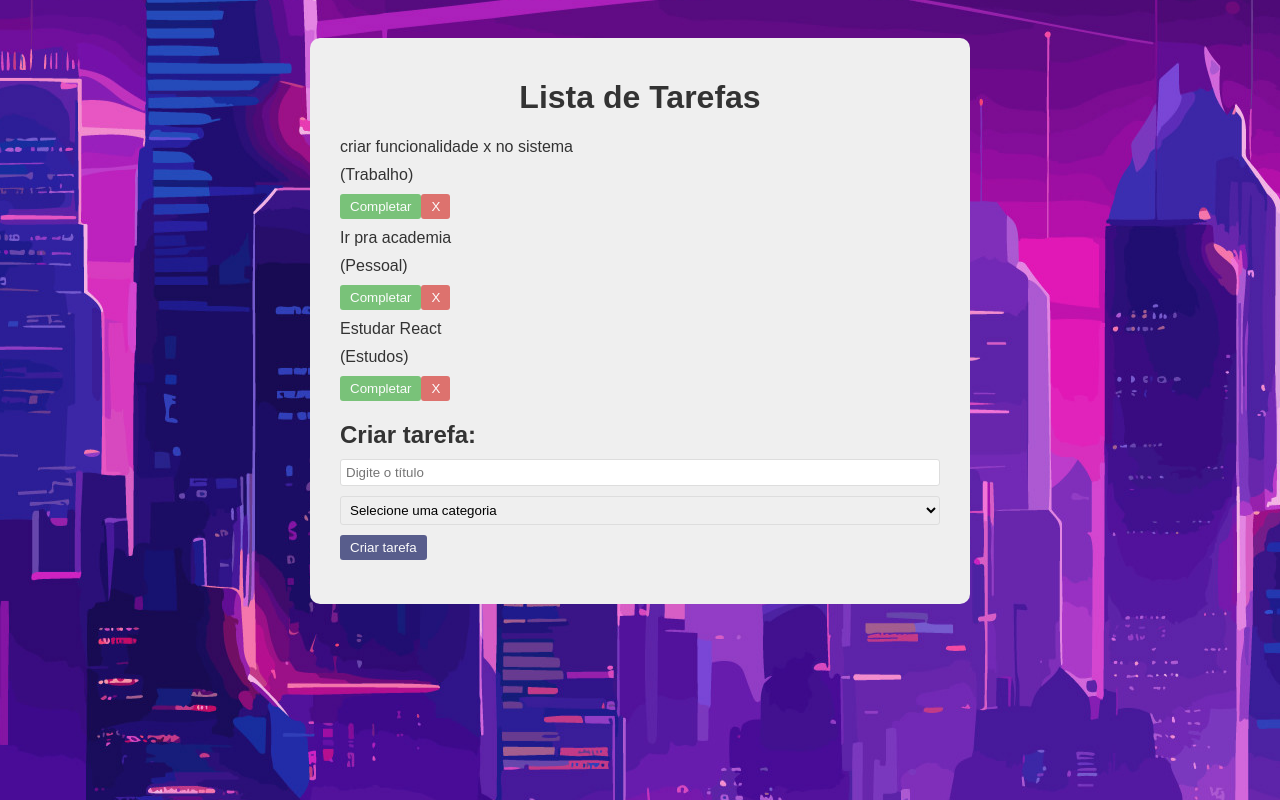
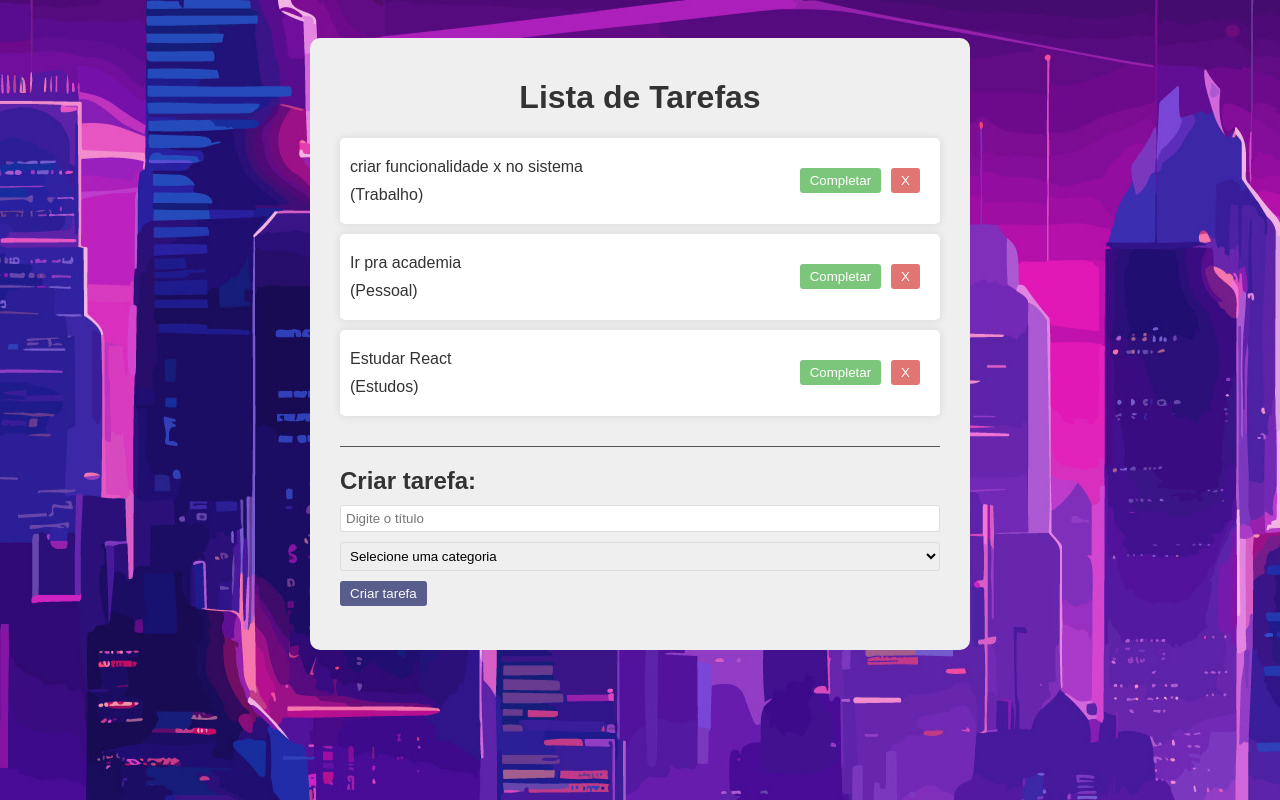
Before and after one commit to GitDavidJr/To-Do-List, a React (Vite) app: page / in a window 1280 px wide. Built offline with nearby package versions, Linux system fonts and the light colour scheme.

Commit message:
style(todo-list): estilização da lista de tasks

```diff
--- a/src/App.css
+++ b/src/App.css
@@ -37,6 +37,7 @@
   background-color: #333974;
   color: #fff;
   padding: 5px 10px;
+  margin-right: 10px;
   border: none;
   border-radius: 3px;
   cursor: pointer;
@@ -46,6 +47,23 @@
 
 button:hover{
   opacity: 1;
+}
+
+.todo-list {
+  margin-bottom: 20px;
+  padding-bottom: 20px;
+  border-bottom: 1px solid #555;
+}
+
+.todo{
+  background-color: #fff;
+  box-shadow: 0 0 10px rgba(0, 0, 0, 0.1);
+  padding: 10px;
+  margin-bottom: 10px;
+  border-radius: 5px;
+  display: flex;
+  justify-content: space-between;
+  align-items: center;
 }
 
 .complete{
--- a/src/App.jsx
+++ b/src/App.jsx
@@ -42,7 +42,7 @@
   return (
     <div className="app">
       <h1>Lista de Tarefas</h1>
-      <div className="todolist">
+      <div className="todo-list">
         {todos.map((todo) => (
           <Todo key={todo.id} todo={todo} />
         ))}
--- a/src/components/Todo.jsx
+++ b/src/components/Todo.jsx
@@ -6,6 +6,8 @@
       <div className="content">
         <p>{todo.text}</p>
         <p className="category">({todo.category})</p>
+      </div>
+      <div>
         <button className="complete">Completar</button>
         <button className="remove">X</button>
       </div>
@@ -13,5 +15,4 @@
   );
 };
 
-
-export default Todo
+export default Todo;
```
